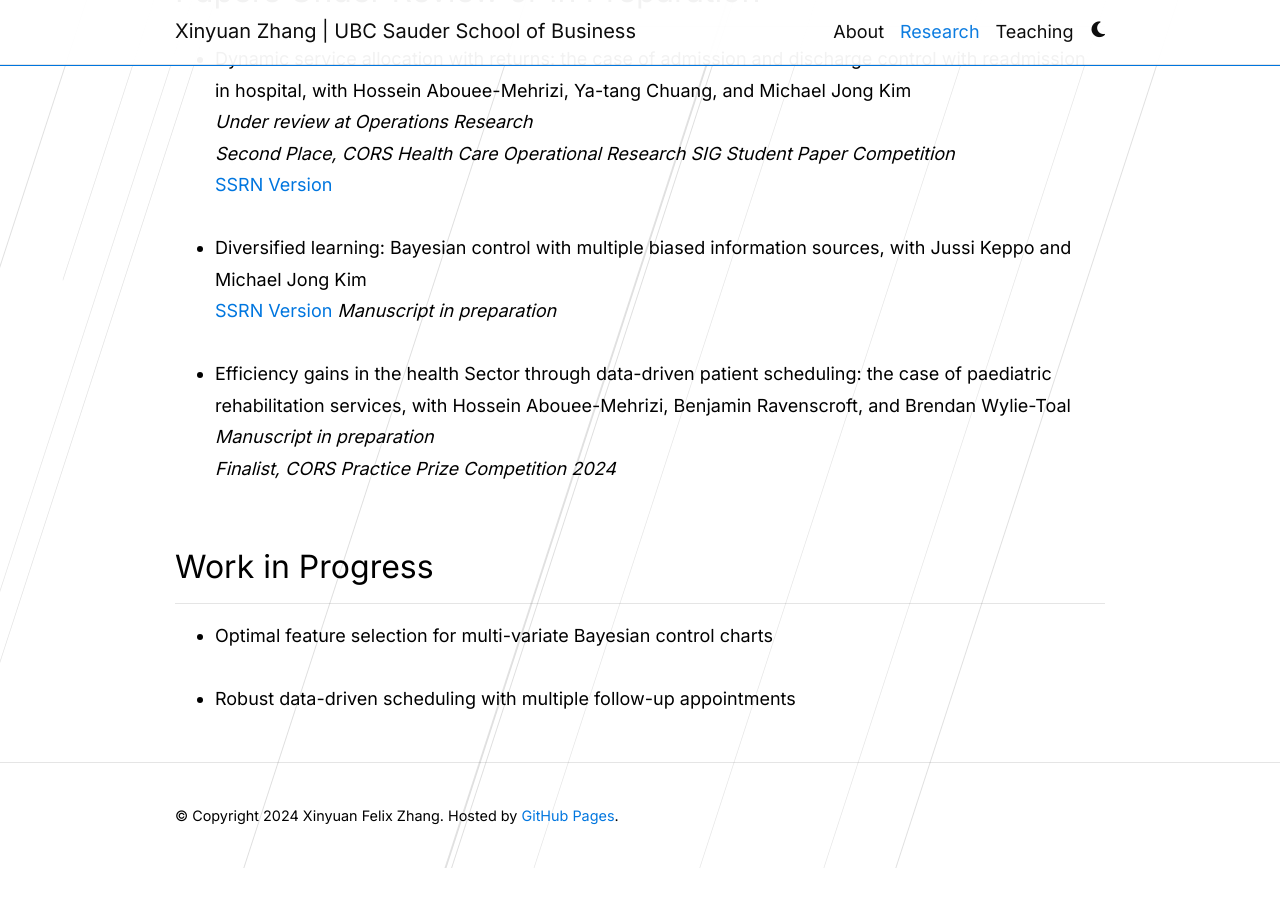
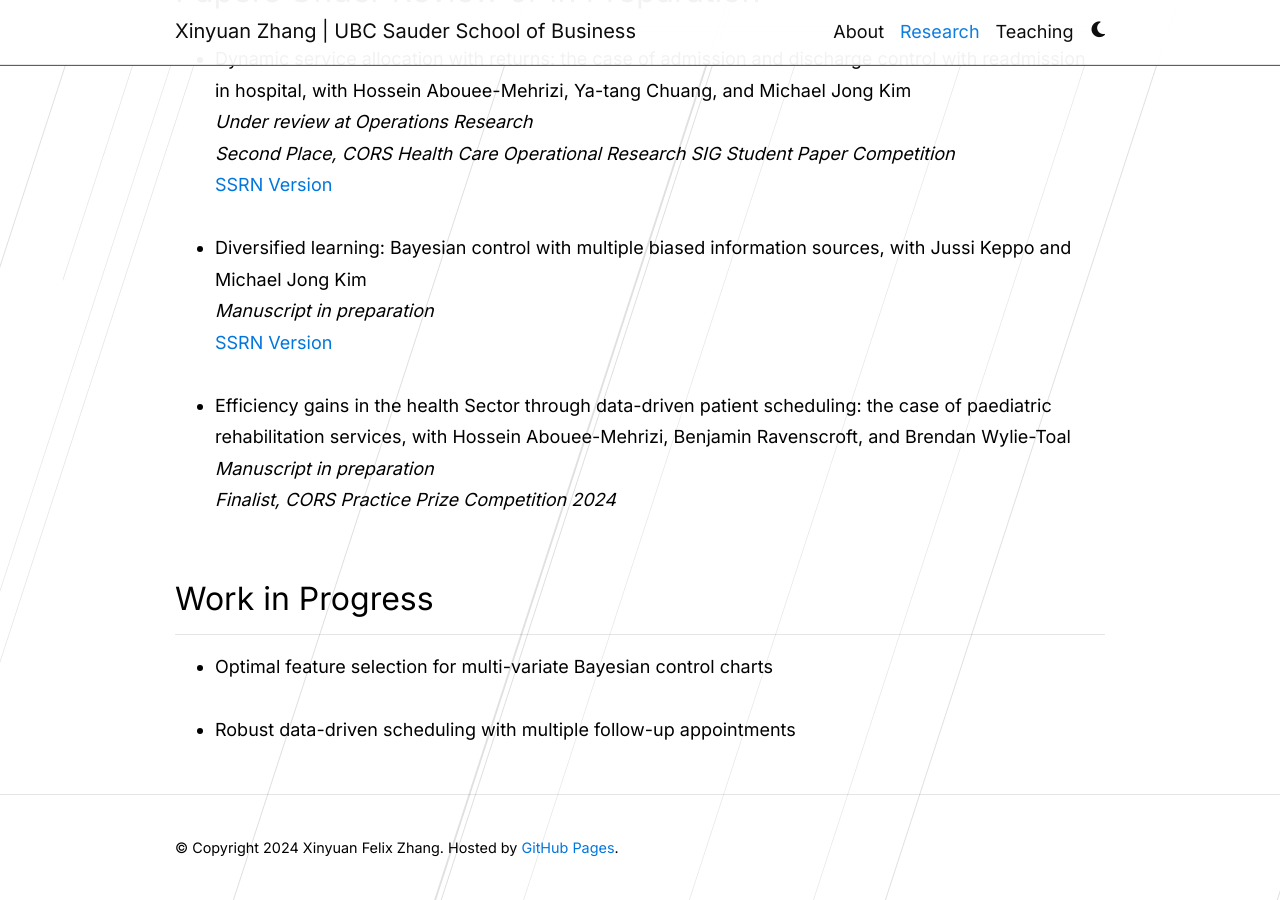
Before and after one commit to xyz2023ca/xyz2023ca.github.io, a Jekyll site: the page built from _pages/publications.md, in a window 1280 px wide and 900 px high, scrolled down 1016 px. Built offline with Jekyll 4.4.1, drawn with Linux system fonts in a browser that asks for light colours; comment, search, counter and statistics services are not loaded; a style sheet for code colours, icons or effects is not loaded; before the commit the page ends 1884 px from its top, so only the background shows below that.

```diff
--- a/_pages/publications.md
+++ b/_pages/publications.md
@@ -41,8 +41,8 @@ Runner-up, INFORMS DAS Best Student Paper Award, 2022 <br>
         <br>
         <li>
             <strong>Diversified learning: Bayesian control with multiple biased information sources</strong>, with Jussi Keppo and Michael Jong Kim<br>
+            <em> Manuscript in preparation </em><br>
             <a href="https://papers.ssrn.com/sol3/papers.cfm?abstract_id=4997308" target="_blank">SSRN Version</a>
-            <em> Manuscript in preparation </em>
         </li>
          <br>
         <li>
```
